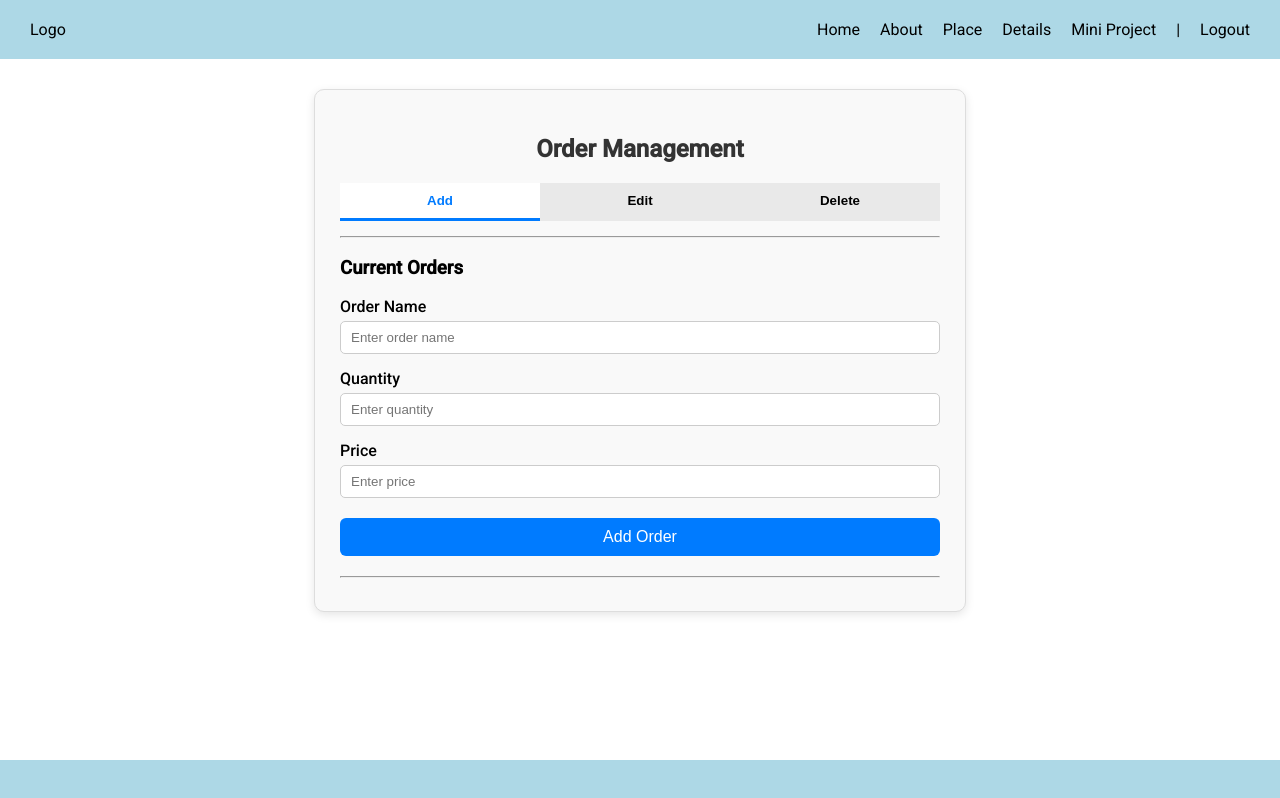
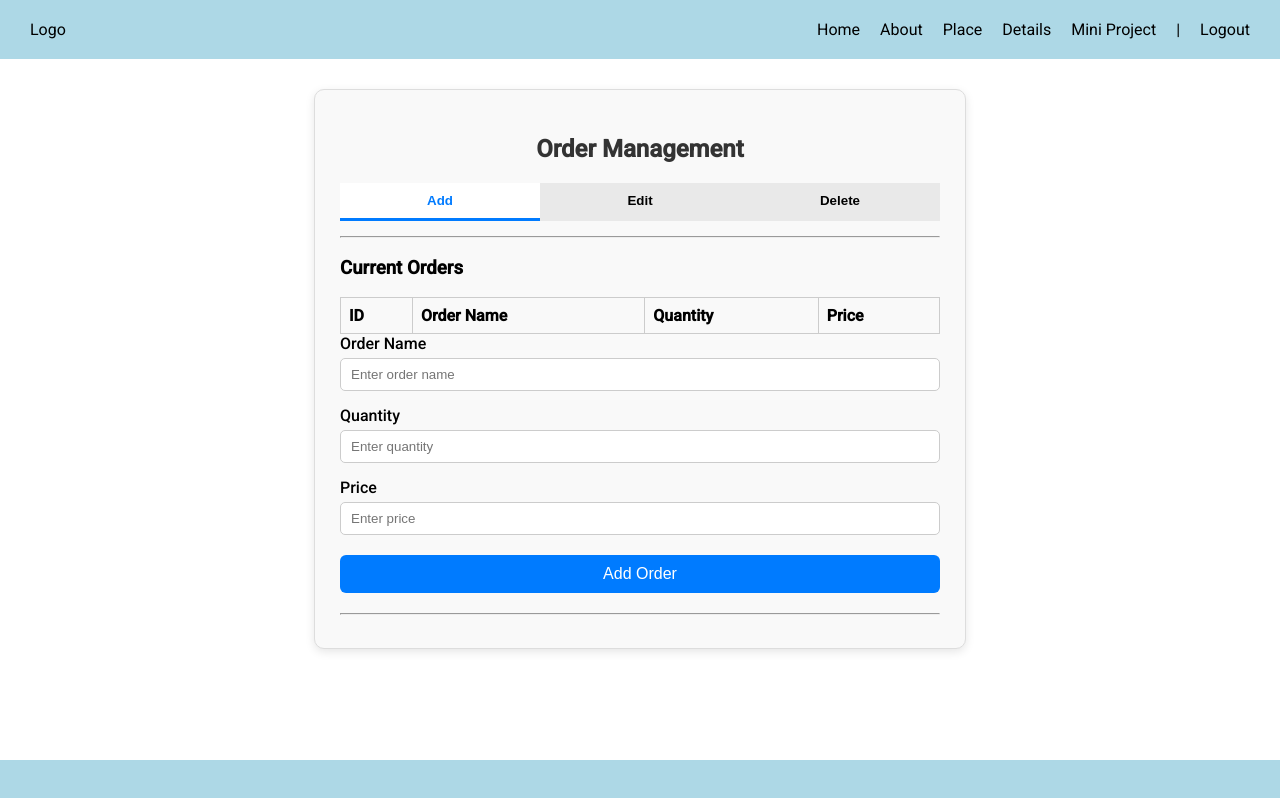
Before and after one commit to EmmanuelPangan/ojt-training, an Angular app: page /orders in a window 1280 px wide. Built offline with nearby package versions, Linux system fonts and the light colour scheme; sample sign-in values are in the browser's storage.

Commit message:
Mini Project - 02 / 11 / 25 02 EditForm

```diff
--- a/src/app/header/header.component.html
+++ b/src/app/header/header.component.html
@@ -6,6 +6,8 @@
       <p class="fs-5">{{ data }} </p>
     <div class="card-body">
       <h4 class="card-title text-primary">Interpolation</h4>
+      <p class="card-text">
+        {{ InterSentence }}
 
     </div>
   </div>
--- a/src/app/header/header.component.ts
+++ b/src/app/header/header.component.ts
@@ -8,12 +8,15 @@ import { ShareDataService } from '../share-data.service';
 export class HeaderComponent implements OnInit {
 
   Welcome = "Welcome To My Page";
+    InterSentence = "This is Interpolation, I hope you like it!!";
 
   isButtonDisabled : boolean = true;
 
   isLoggedIn = true;
 
   data = '';
+
+
 
   constructor( private sharedData: ShareDataService)
   {
--- a/src/app/order/delete-task/delete-task.component.html
+++ b/src/app/order/delete-task/delete-task.component.html
@@ -6,7 +6,7 @@
       <label for="id">Select Order to Delete</label>
       <select id="id" formControlName="id">
         <option *ngFor="let o of orders" [value]="o.id">
-          {{ o.orderName }} (Qty: {{ o.quantity }}, Price: {{ o.price }})
+          {{ o.orderName }} (Qty: {{ o.quantity }}, Price: {{ o.price | currency:'USD' }})
         </option>
       </select>
     </div>
--- a/src/app/order/order.component.css
+++ b/src/app/order/order.component.css
@@ -101,3 +101,28 @@ ul li {
   padding: 6px 0;
   border-bottom: 1px solid #ddd;
 }
+
+
+.orders-table {
+  width: 100%;
+  border-collapse: collapse;
+}
+
+.orders-table th,
+.orders-table td {
+  border: 1px solid #ccc;
+  padding: 8px;
+  text-align: left;
+}
+
+.orders-table tr {
+  cursor: pointer;
+}
+
+.orders-table tr:hover {
+  background-color: #f5f5f5;
+}
+
+.orders-table tr.selected {
+  background-color: #cce5ff;
+}
--- a/src/app/order/order.component.html
+++ b/src/app/order/order.component.html
@@ -9,15 +9,30 @@
   </div>
 
   <hr>
-  <!-- Current Orders List -->
-  <h3>Current Orders</h3>
-  <ul class="orders-list">
-    <li *ngFor="let o of orders"
-        [class.selected]="deleteForm.value.id === o.id"
-        (click)="selectOrderForDelete(o.id)">
-      <strong>{{ o.orderName }}</strong> (Qty: {{ o.quantity }}, Price: {{ o.price }}, ID: {{ o.id }})
-    </li>
-  </ul>
+<!-- Current Orders List -->
+<h3>Current Orders</h3>
+
+<table class="orders-table">
+  <thead>
+    <tr>
+      <th>ID</th>
+      <th>Order Name</th>
+      <th>Quantity</th>
+      <th>Price</th>
+    </tr>
+  </thead>
+
+  <tbody>
+  <tr *ngFor="let o of orders"
+      (click)="activeTab === 'edit' ? selectOrderForEdit(o) : selectOrderForDelete(o.id)"
+      [class.selected]="(activeTab === 'delete' ? deleteForm.value.id : editForm.value.id) === o.id">
+    <td>{{ o.id }}</td>
+    <td><strong>{{ o.orderName }}</strong></td>
+    <td>{{ o.quantity }}</td>
+    <td>{{ o.price | currency : 'USD'}}</td>
+  </tr>
+</tbody>
+</table>
 
   <!-- Add Tab -->
   <div *ngIf="activeTab === 'add'" class="tab-content">
--- a/src/app/order/order.component.ts
+++ b/src/app/order/order.component.ts
@@ -72,10 +72,18 @@ export class OrderComponent implements OnInit {
   }
 
   onAdd() {
+    const orders = this.orderService.getOrders();
+
+    const nextId =
+      orders.length > 0
+        ? Math.max(...orders.map(o => o.id)) + 1
+        : 1;
+
     const newOrder: Orders = {
-      id: Date.now(),
+      id: nextId,
       ...this.addForm.value
     };
+
     this.orderService.addOrder(newOrder);
     this.addForm.reset();
     alert('Order Added!');
@@ -143,4 +151,16 @@ isDeleteValid(): boolean {
 selectOrderForDelete(id: number) {
   this.deleteForm.patchValue({ id }); // Keep as number; conversion handled in onDelete
 }
+
+selectOrderForEdit(order: any) {
+  // Make sure the edit form exists
+  if (this.editForm) {
+    this.editForm.patchValue({
+      id: order.id,
+      orderName: order.orderName,
+      quantity: order.quantity,
+      price: order.price
+    });
+  }
 }
+}
```
